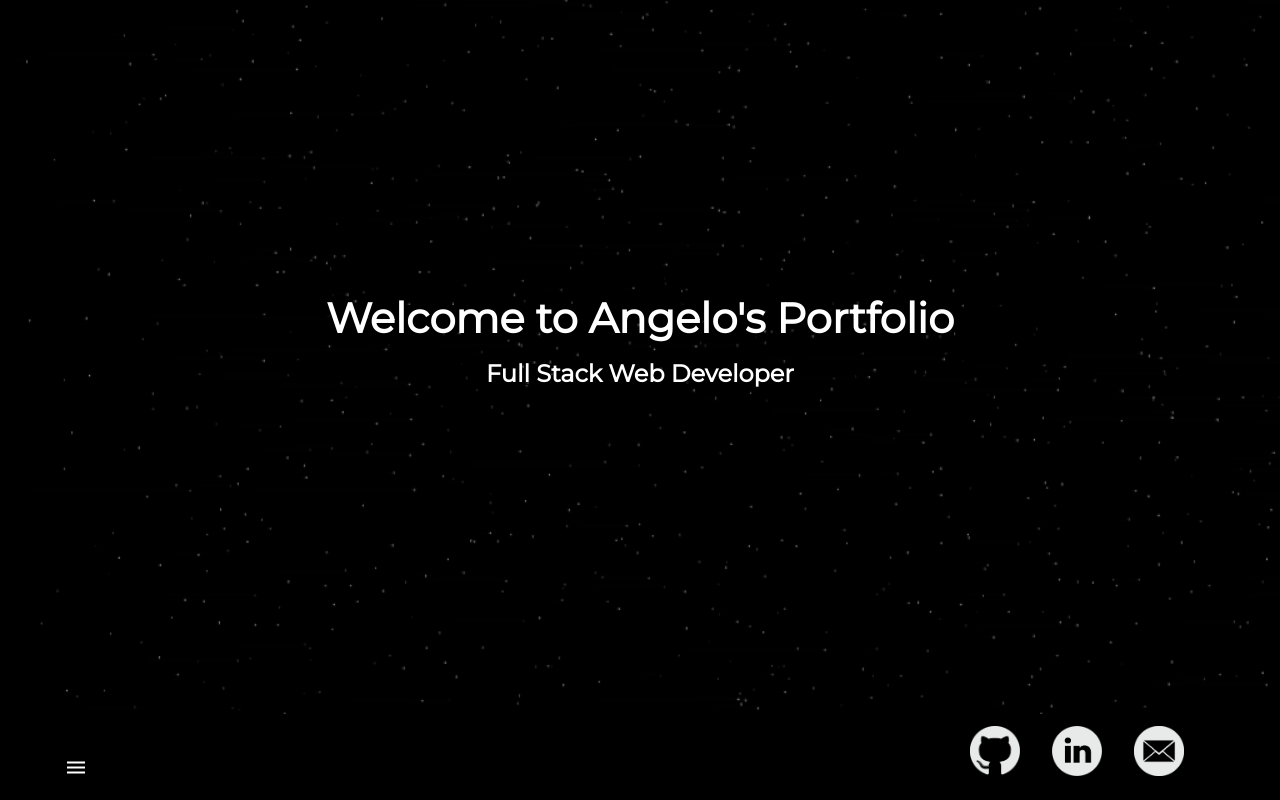
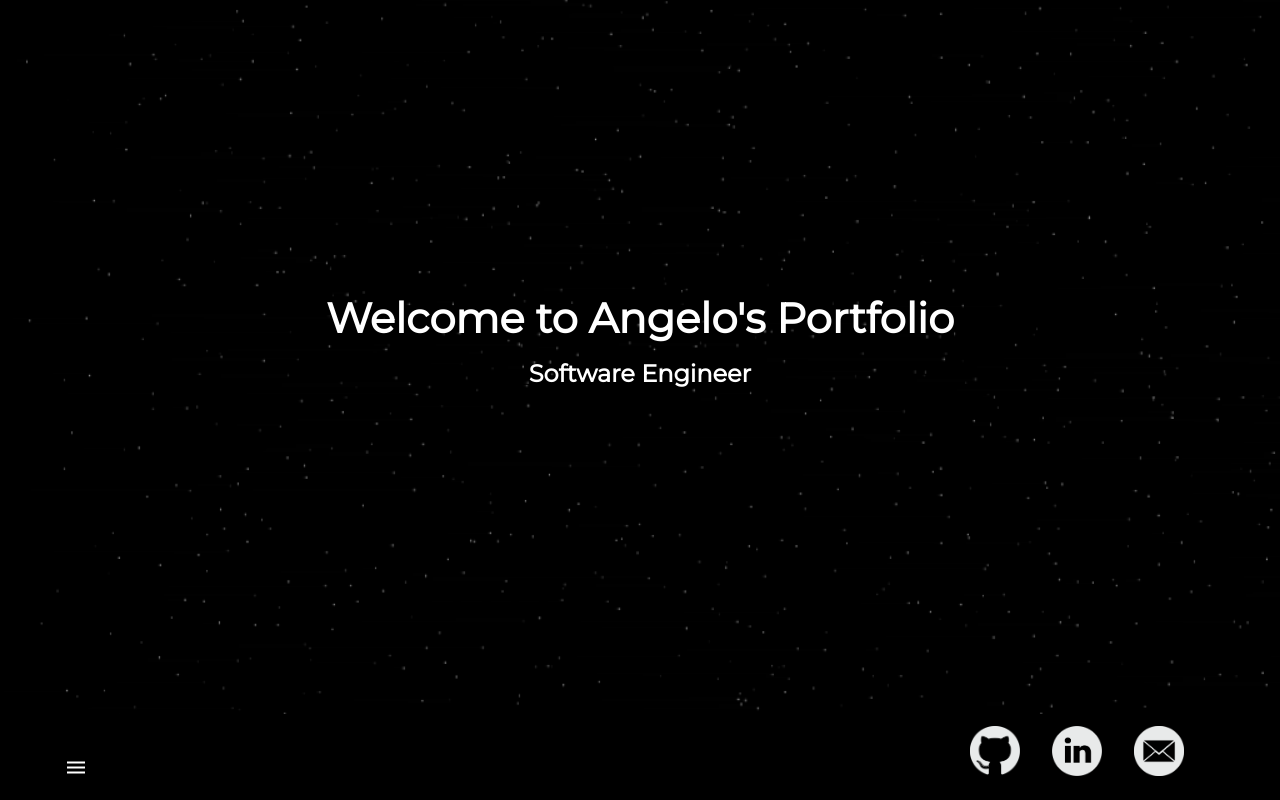
Before and after one commit to evolfo/my-portfolio, a React (Create React App) app: page / in a window 1280 px wide. Built offline with nearby package versions, Linux system fonts and the light colour scheme.

Commit message:
title is now software engineer

```diff
--- a/src/components/Home.js
+++ b/src/components/Home.js
@@ -3,7 +3,7 @@ import React from 'react'
 const Home = props => {
   return (
   	  <section id="home">
-	  	  <h1>Welcome to Angelo's Portfolio<p>Full Stack Web Developer</p></h1>
+	  	  <h1>Welcome to Angelo's Portfolio<p>Software Engineer</p></h1>
 	  </section>
   )
 }
```
